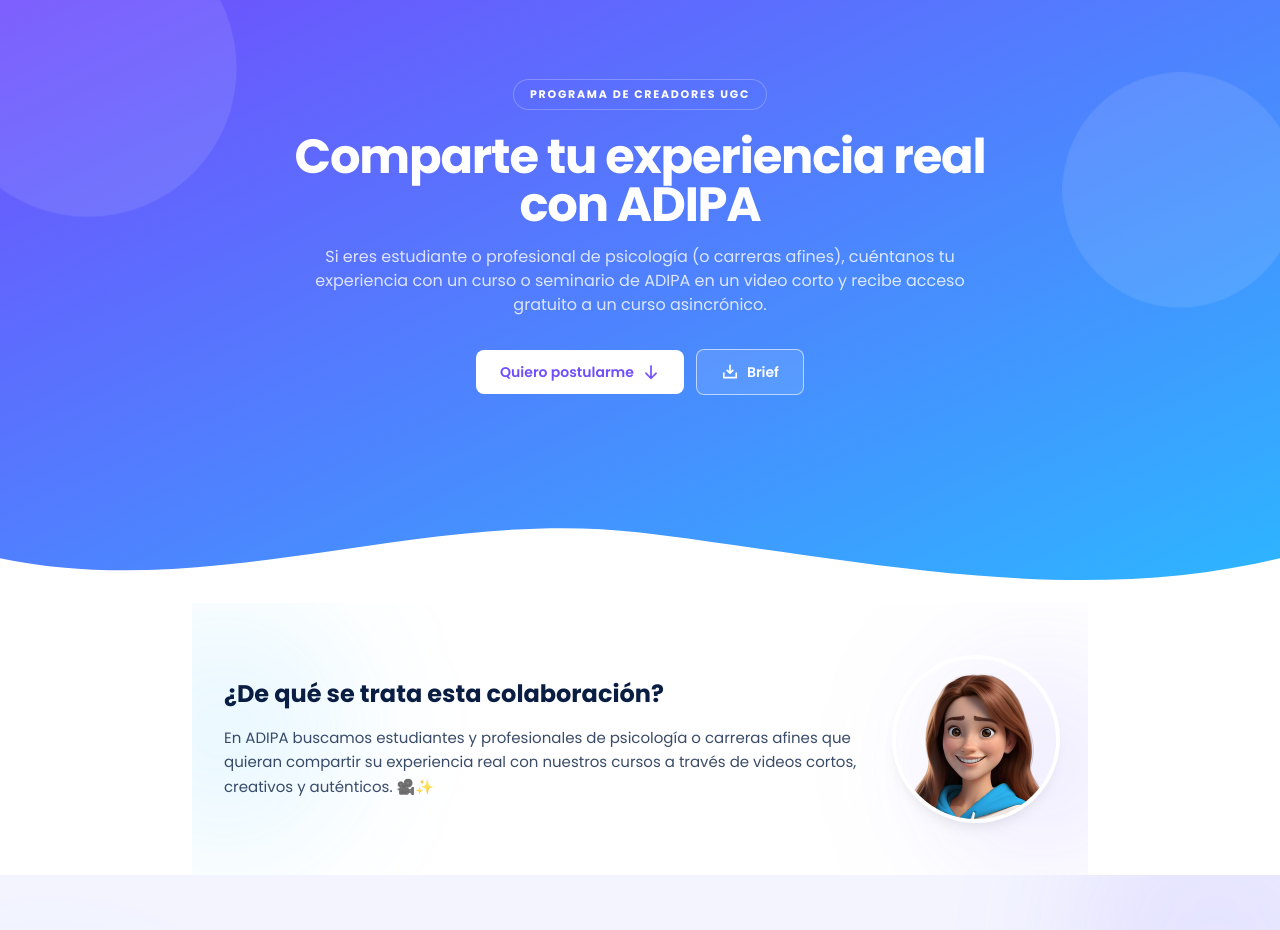
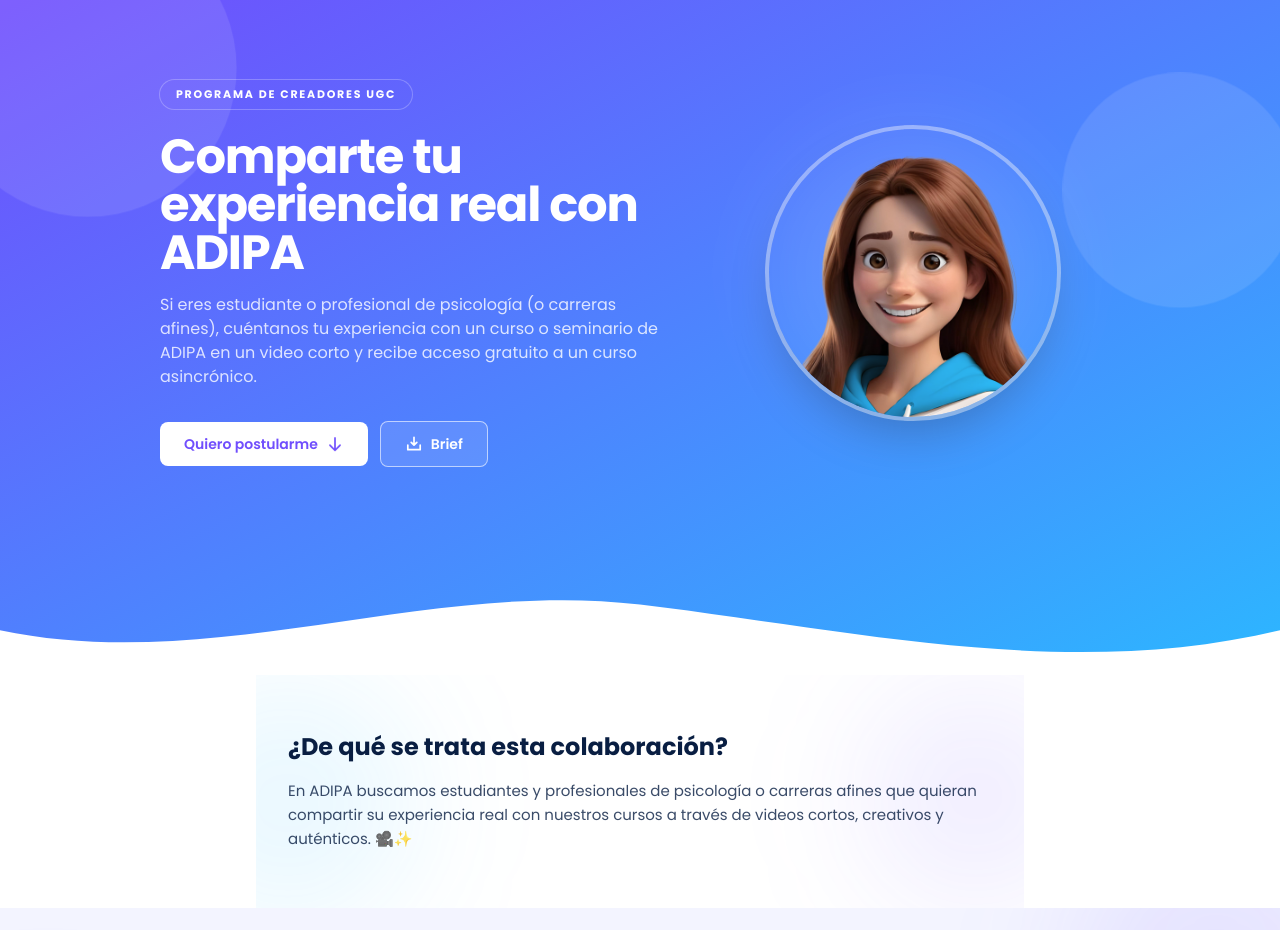
Before and after one commit to lina646/adipa-postulacion-creadores, a Next.js app: page / in a window 1280 px wide. Shown: the top 930 px of the page. Built offline with nearby package versions, Linux system fonts and the light colour scheme.

Commit message:
Hero a dos columnas con avatar, separar secciones de contenido/plazos por color, favicon con isotipo cuadrado, color en Elige tu país

```diff
--- a/src/app/page.tsx
+++ b/src/app/page.tsx
@@ -22,7 +22,8 @@ export default function Home() {
       <section className="relative overflow-hidden bg-gradient-to-br from-brand-purple to-brand-cyan pb-24 text-white sm:pb-32">
         <div className="adipa-hero-orb h-72 w-72 -left-16 -top-16 text-white" />
         <div className="adipa-hero-orb adipa-hero-orb-slow h-56 w-56 right-0 top-24 text-white" />
-        <div className="relative mx-auto max-w-3xl px-4 py-20 text-center sm:px-6 lg:px-8">
+        <div className="relative mx-auto grid max-w-5xl items-center gap-10 px-4 py-20 sm:px-6 lg:grid-cols-[1.1fr_0.9fr] lg:px-8">
+          <div className="text-center lg:text-left">
             <Reveal>
               <span className="inline-block rounded-full bg-white/12 px-4 py-1.5 text-[11px] font-bold uppercase tracking-[0.16em] ring-1 ring-white/25">
                 Programa de creadores UGC
@@ -34,14 +35,14 @@ export default function Home() {
               </h1>
             </Reveal>
             <Reveal delay={200}>
-            <p className="mx-auto mt-4 max-w-2xl text-[15px] leading-relaxed text-white/80 sm:text-base">
+              <p className="mx-auto mt-4 max-w-2xl text-[15px] leading-relaxed text-white/80 sm:text-base lg:mx-0">
                 Si eres estudiante o profesional de psicología (o carreras afines), cuéntanos tu
                 experiencia con un curso o seminario de ADIPA en un video corto y recibe acceso
                 gratuito a un curso asincrónico.
               </p>
             </Reveal>
             <Reveal delay={300}>
-            <div className="mt-8 flex flex-wrap items-center justify-center gap-3">
+              <div className="mt-8 flex flex-wrap items-center justify-center gap-3 lg:justify-start">
                 <a
                   href="#postulacion"
                   className="inline-flex items-center gap-2 rounded-adipa bg-white px-6 py-3 text-sm font-semibold text-brand-purple transition hover:scale-[1.03] hover:bg-white/90"
@@ -61,16 +62,27 @@ export default function Home() {
               </div>
             </Reveal>
           </div>
+          <Reveal delay={150}>
+            <div className="relative mx-auto flex h-56 w-56 items-center justify-center sm:h-72 sm:w-72">
+              <div className="absolute inset-0 rounded-full bg-white/10 blur-2xl" />
+              {/* eslint-disable-next-line @next/next/no-img-element */}
+              <img
+                src="/avatar-creadora.png"
+                alt="Creadora de contenido ADIPA"
+                className="relative h-full w-full rounded-full object-cover ring-4 ring-white/40 shadow-2xl"
+              />
+            </div>
+          </Reveal>
+        </div>
         <HeroWave />
       </section>
 
       {/* De qué se trata */}
-      <section className="relative mx-auto max-w-4xl overflow-hidden px-4 py-14 sm:px-6 lg:px-8">
+      <section className="relative mx-auto max-w-3xl overflow-hidden px-4 py-14 sm:px-6 lg:px-8">
         <div className="pointer-events-none absolute -left-24 top-0 h-64 w-64 rounded-full bg-brand-cyan/10 blur-3xl" />
         <div className="pointer-events-none absolute -right-16 bottom-0 h-56 w-56 rounded-full bg-brand-purple/10 blur-3xl" />
-        <div className="relative grid items-center gap-8 sm:grid-cols-[1fr_auto]">
         <Reveal>
-            <div className="mx-auto max-w-2xl text-center sm:mx-0 sm:text-left">
+          <div className="relative">
             <h2 className="text-2xl font-bold text-brand-navy">¿De qué se trata esta colaboración?</h2>
             <p className="mt-4 text-[15px] leading-relaxed text-brand-navy/80">
               En ADIPA buscamos estudiantes y profesionales de psicología o carreras afines que
@@ -79,16 +91,6 @@ export default function Home() {
             </p>
           </div>
         </Reveal>
-          <Reveal delay={120}>
-            {/* eslint-disable-next-line @next/next/no-img-element */}
-            <img
-              src="/avatar-creadora.png"
-              alt=""
-              aria-hidden="true"
-              className="mx-auto hidden h-40 w-40 rounded-full object-cover ring-4 ring-white shadow-lg sm:block"
-            />
-          </Reveal>
-        </div>
       </section>
 
       {/* Qué ofrece / qué se pide */}
@@ -223,8 +225,8 @@ export default function Home() {
       </section>
 
       {/* Plazos + brief por país */}
-      <section className="mx-auto max-w-3xl px-4 py-14 sm:px-6 lg:px-8">
-        <div className="grid items-start gap-6 sm:grid-cols-2">
+      <section className="bg-brand-soft py-14">
+        <div className="mx-auto grid max-w-3xl items-start gap-6 px-4 sm:grid-cols-2 sm:px-6 lg:px-8">
           <Reveal>
             <div className="relative flex h-full items-start gap-4 overflow-hidden rounded-adipa bg-gradient-to-br from-brand-purple to-brand-cyan p-6 text-white shadow-lg">
               <div className="pointer-events-none absolute -right-8 -top-8 h-28 w-28 rounded-full bg-white/10" />
--- a/src/components/CountryBriefPicker.tsx
+++ b/src/components/CountryBriefPicker.tsx
@@ -29,9 +29,9 @@ export function CountryBriefPicker() {
 
   return (
     <div>
-      <div className="adipa-card p-6">
-        <h3 className="text-lg font-semibold text-brand-navy">Elige tu país</h3>
-        <p className="mt-2 text-[15px] text-brand-navy/80">
+      <div className="rounded-adipa bg-brand-navy p-6 text-white shadow-lg">
+        <h3 className="text-lg font-semibold">Elige tu país</h3>
+        <p className="mt-2 text-[15px] text-white/80">
           Consulta los cursos asincrónicos disponibles en tu país. El brief con el detalle de tu
           colaboración lo encuentras arriba.
         </p>
@@ -48,8 +48,8 @@ export function CountryBriefPicker() {
               title={COUNTRIES[key].label}
               className={`flex h-12 w-12 items-center justify-center rounded-full text-2xl transition ${
                 country === key
-                  ? "bg-brand-soft ring-2 ring-brand-purple ring-offset-2"
-                  : "opacity-50 hover:opacity-100"
+                  ? "bg-white ring-2 ring-brand-purple ring-offset-2"
+                  : "bg-white/70 opacity-60 hover:opacity-100"
               }`}
             >
               {COUNTRIES[key].flag}
```
Also changed, not shown: src/app/icon.png. Lines whose indentation alone changed are shown as unchanged.
